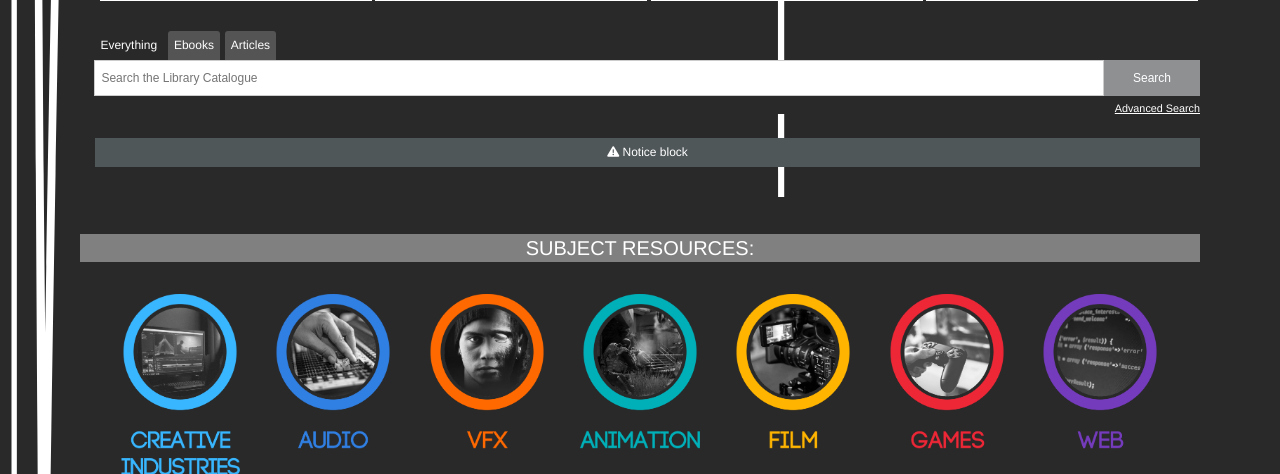
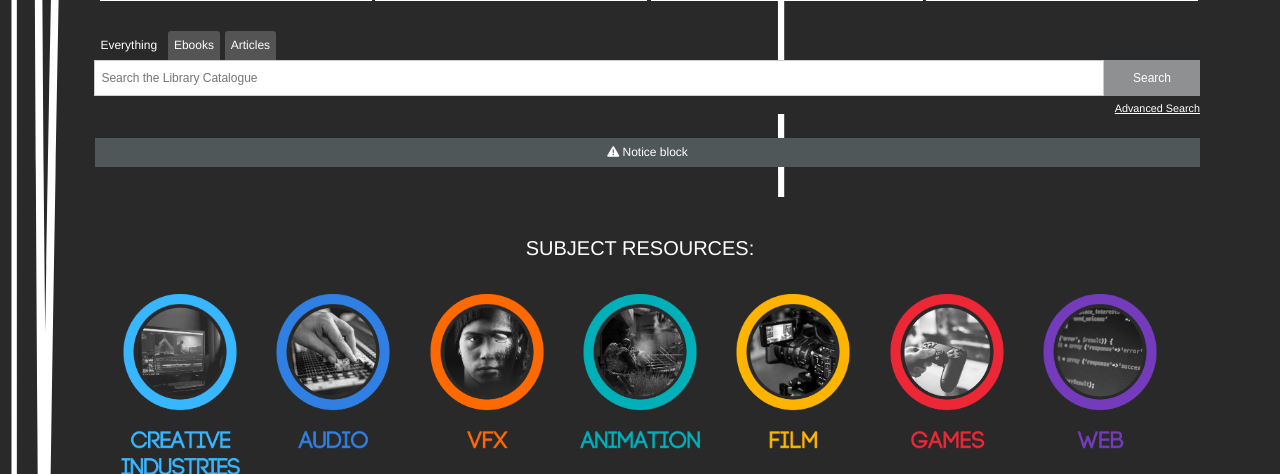
Before and after one commit to retr8bit/saeuk-library, a PHP site: page / in a window 1280 px wide. Shown: the part 336-810 px from the top of the page. Run offline with PHP 8.4, Linux system fonts and the light colour scheme; some libraries are stand-ins or nearby versions.

Commit message:
Update style.css

```diff
--- a/style.css
+++ b/style.css
@@ -37,7 +37,6 @@
   }
 .sub-resource h2 {
     width:100%;
-    background-color:grey;
 }
 .td {
   width:49.5%;
```
